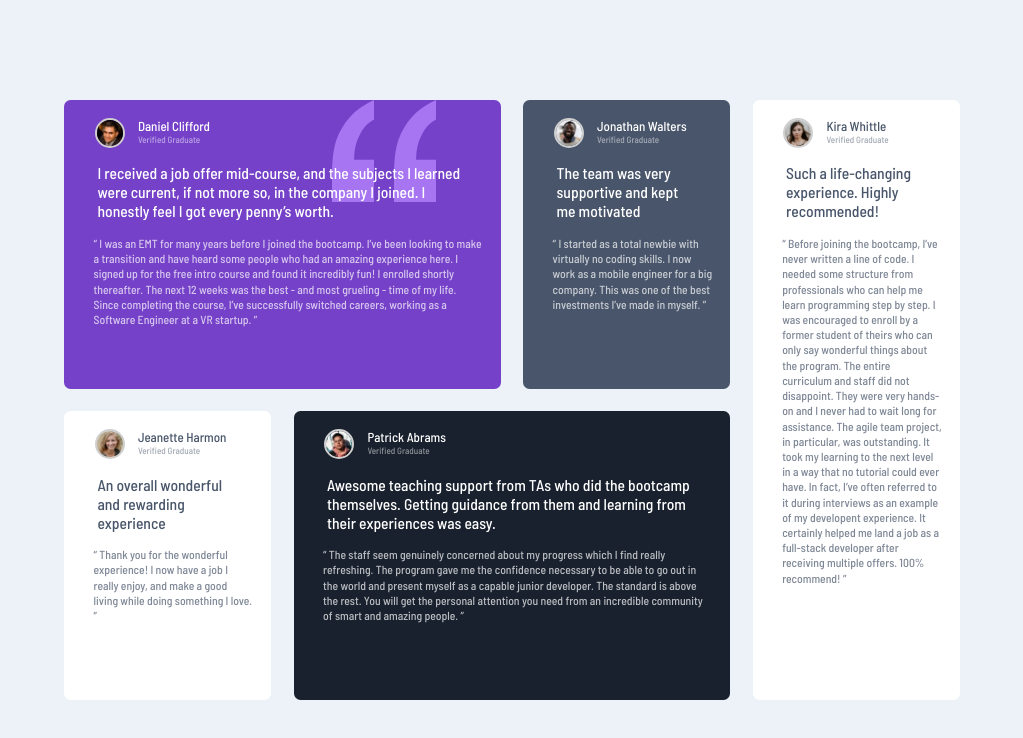
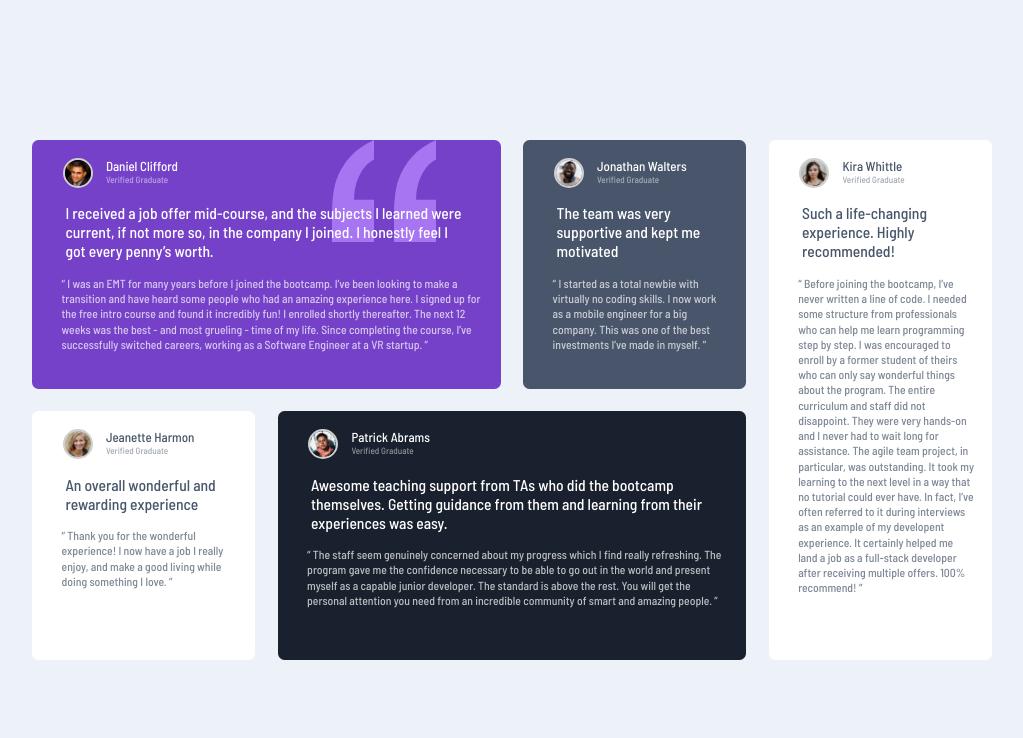
Before and after one commit to RyXkci/frontend-testimonials-grid-section, a plain HTML site: page index.html in a window 1280 px wide. Shown: the whole page, without its empty margins (128-1151 px from the left). Drawn offline with Linux system fonts and the light colour scheme.

Commit message:
Update testimonials.css

```diff
--- a/testimonials.css
+++ b/testimonials.css
@@ -25,8 +25,8 @@ main {
 }
 
 .container {
-    width: 70%;
-    height: 75%;
+    width: 75%;
+    height: 65%;
     display: grid;
     grid-template-columns: 1fr 1fr 1fr 1fr;
     grid-template-rows: 1fr 1fr;
```
